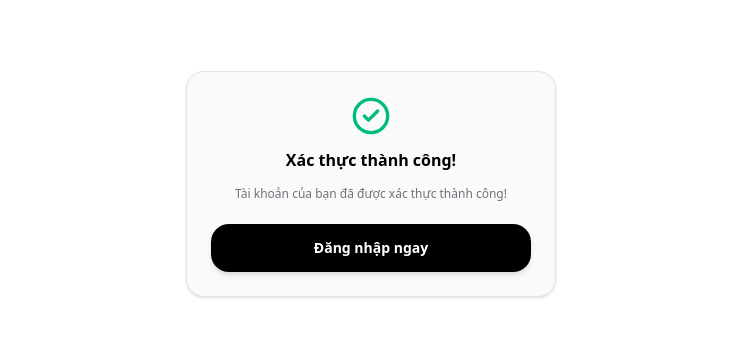
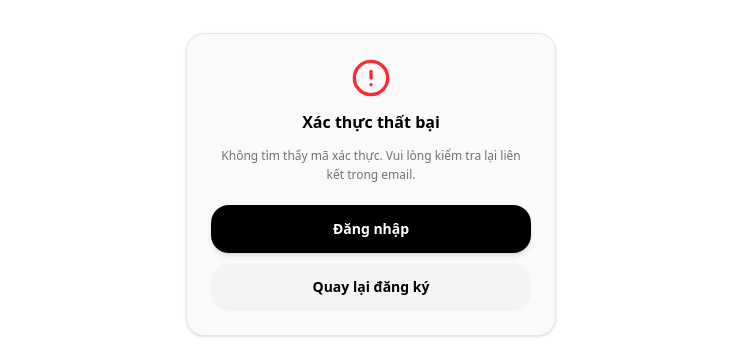
Before and after one commit to TAnhpika/threads-clone-ui, a React (Vite) app: page /verify-email in a window 1280 px wide. Shown: the part 244-605 px from the top of the page, without its empty margins (264-1007 px from the left). Built offline with nearby package versions, Linux system fonts and the light colour scheme; no server answers.

Commit message:
fix verify email register token api

```diff
--- a/src/pages/Auth/VerifyEmail/index.jsx
+++ b/src/pages/Auth/VerifyEmail/index.jsx
@@ -1,7 +1,7 @@
 import { useState, useEffect } from "react";
 import { Link, useSearchParams } from "react-router-dom";
 import { CheckCircle2, AlertCircle, Loader2 } from "lucide-react";
-import http from "@/utils/http";
+import { verifyEmail } from "@/services/authService";
 
 export default function VerifyEmailPage() {
   const [searchParams] = useSearchParams();
@@ -18,7 +18,7 @@ export default function VerifyEmailPage() {
       // Nếu có token gửi từ email
       if (token) {
         try {
-          const res = await http.get(`/auth/verify-email?token=${encodeURIComponent(token)}${email ? `&email=${encodeURIComponent(email)}` : ""}`);
+          const res = await verifyEmail({ token, email });
           if (isMounted) {
             setStatus("success");
             setMessage(res?.message || "Tài khoản của bạn đã được xác thực thành công!");
@@ -26,14 +26,21 @@ export default function VerifyEmailPage() {
         } catch (error) {
           if (isMounted) {
             setStatus("error");
-            setMessage(error.response?.data?.message || "Liên kết xác thực không hợp lệ hoặc đã hết hạn.");
+            const resData = error.response?.data;
+            let errMsg = resData?.message || "Liên kết xác thực không hợp lệ hoặc đã hết hạn.";
+            if (resData?.errors?.token) {
+              errMsg = Array.isArray(resData.errors.token)
+                ? resData.errors.token[0]
+                : resData.errors.token;
+            }
+            setMessage(errMsg);
           }
         }
       } else {
-        // Nếu không có token param nhưng mở trang trực tiếp
+        // Nếu không có token param
         if (isMounted) {
-          setStatus("success");
-          setMessage("Tài khoản của bạn đã được xác thực thành công!");
+          setStatus("error");
+          setMessage("Không tìm thấy mã xác thực. Vui lòng kiểm tra lại liên kết trong email.");
         }
       }
     };
@@ -86,10 +93,16 @@ export default function VerifyEmailPage() {
               <p className="text-xs text-zinc-500 dark:text-zinc-400 leading-relaxed">
                 {message}
               </p>
-              <div className="w-full pt-2">
+              <div className="w-full pt-2 flex flex-col gap-2.5">
+                <Link
+                  to="/login"
+                  className="w-full h-12 rounded-2xl bg-black text-white hover:bg-zinc-800 dark:bg-white dark:text-black dark:hover:bg-zinc-200 font-bold text-sm flex items-center justify-center transition-all shadow-md"
+                >
+                  Đăng nhập
+                </Link>
                 <Link
                   to="/register"
-                  className="w-full h-12 rounded-2xl bg-zinc-200 dark:bg-zinc-800 text-black dark:text-white hover:bg-zinc-300 dark:hover:bg-zinc-700 font-bold text-sm flex items-center justify-center transition-all"
+                  className="w-full h-12 rounded-2xl bg-zinc-100 dark:bg-zinc-800/80 text-black dark:text-white hover:bg-zinc-200 dark:hover:bg-zinc-700 font-bold text-sm flex items-center justify-center transition-all"
                 >
                   Quay lại đăng ký
                 </Link>
--- a/src/services/authService.js
+++ b/src/services/authService.js
@@ -40,6 +40,19 @@ export const register = async (data) => {
         headers: {
             "x-origin": typeof window !== "undefined" ? window.location.origin : "",
         },
+    });
+    return response?.data || response;
+};
+
+/**
+ * API "Verify Email": Xác thực tài khoản email
+ * Endpoint: POST /auth/verify-email
+ * @param {Object} params - { token, email }
+ */
+export const verifyEmail = async ({ token, email }) => {
+    const response = await http.post("/auth/verify-email", {
+        token,
+        ...(email ? { email } : {}),
     });
     return response?.data || response;
 };
```
